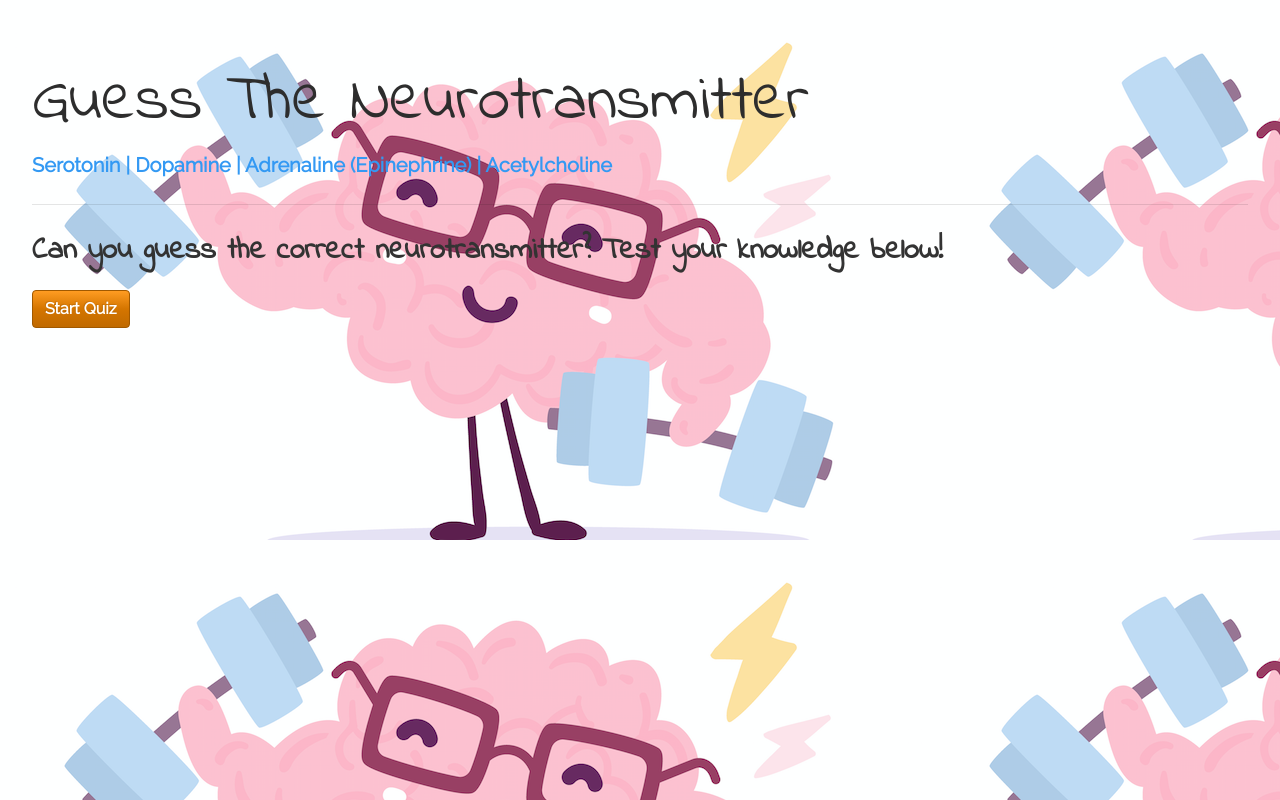
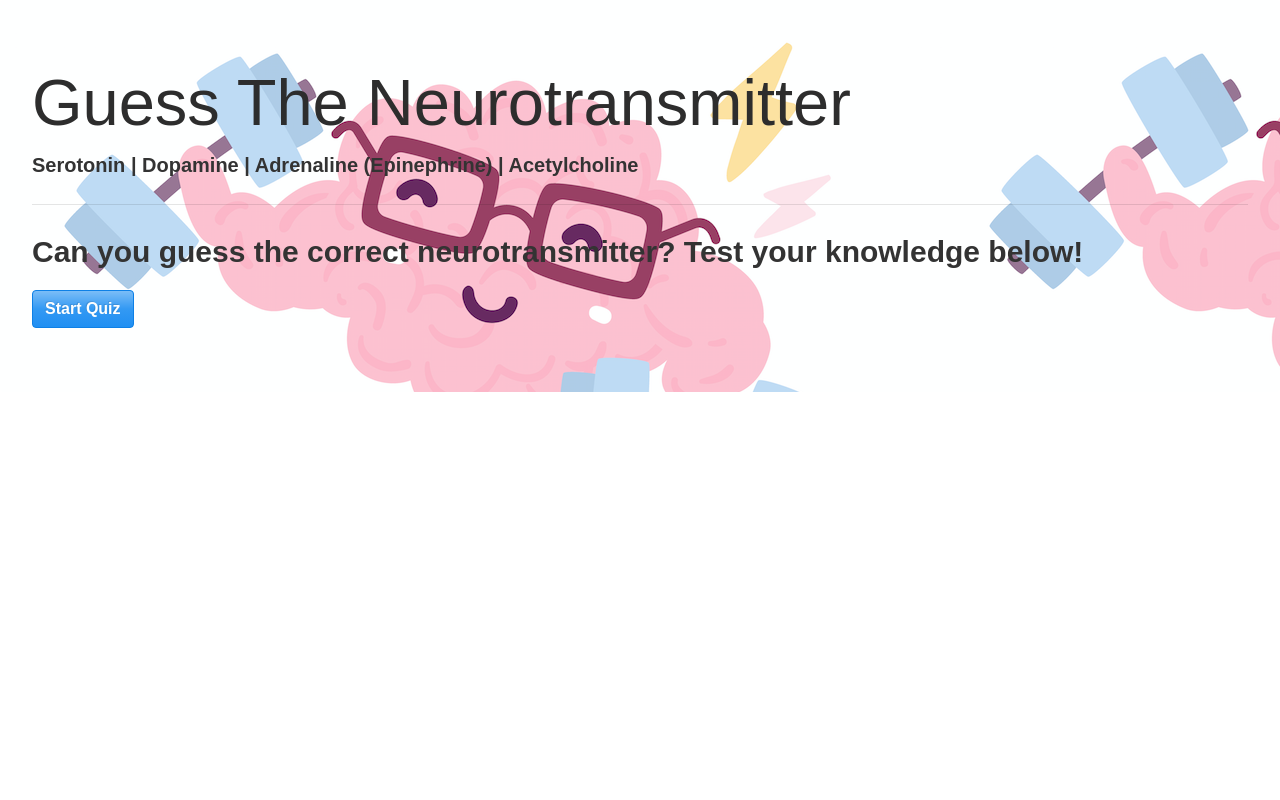
Before and after one commit to nicolekalexander/Neurotransmitter-Guessing-Game, a plain HTML site: page index.html in a window 1280 px wide. Drawn offline with nearby package versions, Linux system fonts and the light colour scheme.

Commit message:
edited background image, colors, and typography

```diff
--- a/index.html
+++ b/index.html
@@ -8,7 +8,7 @@
     <link rel="stylesheet" href="https://stackpath.bootstrapcdn.com/bootstrap/4.4.1/css/bootstrap.min.css">
     <link rel="stylesheet" href="https://stackpath.bootstrapcdn.com/bootswatch/4.4.1/spacelab/bootstrap.min.css">
     <link rel="stylesheet" href="style.css">
-    <link href="https://fonts.googleapis.com/css?family=Indie+Flower|Raleway&display=swap" rel="stylesheet">
+    <link href="https://fonts.googleapis.com/css2?family=Montserrat:wght@700&display=swap" rel="stylesheet">
     <script src="https://code.jquery.com/jquery-3.4.1.slim.min.js"
     integrity="sha384-J6qa4849blE2+poT4WnyKhv5vZF5SrPo0iEjwBvKU7imGFAV0wwj1yYfoRSJoZ+n"
     crossorigin="anonymous"></script>
@@ -17,10 +17,10 @@
 <body class="body">
     <div class="jumbotron">
         <h1 class="display-4">Guess The Neurotransmitter</h1>
-        <p class="lead text-info font-weight-bold">Serotonin | Dopamine | Adrenaline (Epinephrine) | Acetylcholine </p>
+        <p class="lead text-dark font-weight-bold">Serotonin | Dopamine | Adrenaline (Epinephrine) | Acetylcholine </p>
         <hr class="my-4">
         <p class="call-to-action text-dark font-weight-bold">Can you guess the correct neurotransmitter? Test your knowledge below!</p>
-        <button type="button" class="start btn btn-warning font-weight-bold" id="start">Start Quiz</button>
+        <button type="button" class="start btn btn-info font-weight-bold" id="start">Start Quiz</button>
     </div>
 
 
--- a/style.css
+++ b/style.css
@@ -1,20 +1,18 @@
 .jumbotron {
     background-image: url(images/strongbrain.png);
 }
-.body {
-    background-image: url(images/strongbrain.png);
-}
+
 .display-4 {
-    font-family: "Indie Flower", cursive;
+    font-family: "Monsterrat", sans-serif;
     font-size: 65px;
 }
 .lead {
-    font-family: "Raleway", sans-serif;
+    font-family: "Monsterrat", sans-serif;
 }
 .call-to-action {
-    font-family: "Indie Flower", cursive;
+    font-family: "Monsterrat", sans-serif;
     font-size: 30px;
 }
 .start {
-    font-family: "Raleway", sans-serif;
+    font-family: "Monsterrat", sans-serif;
 }
```
